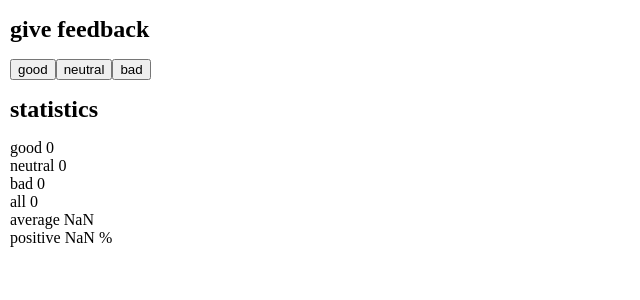
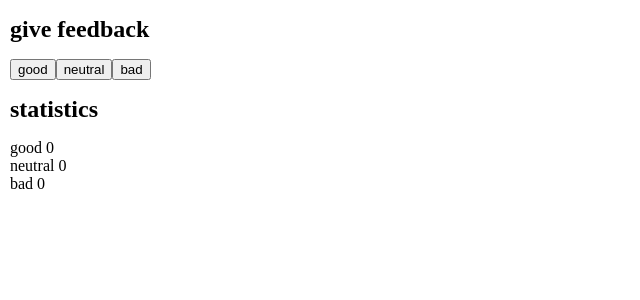
Before and after one commit to jimjonah/fullstackopen2022, a React (Create React App) app in the folder part1/unicafe/: page / in a window 1280 px wide. Shown: the top 300 px of the page, without its empty margins (0-640 px from the left). Built offline with nearby package versions, Linux system fonts and the light colour scheme.

Commit message:
1.6: unicafe step1

```diff
--- a/part1/unicafe/src/App.js
+++ b/part1/unicafe/src/App.js
@@ -30,9 +30,7 @@ const App = () => {
         <Results value={"good"} count={good}/>
         <Results value={"neutral"} count={neutral}/>
         <Results value={"bad"} count={bad}/>
-        <Results value={"all"} count={good + neutral + bad}/>
-        <Results value={"average"} count={(good - bad)/ ( good + neutral + bad)}/>
-        <Results value={"positive"} count={(good / ( good + neutral + bad)) * 100 +" %" }/>
+
       </div>
   )
 }
```
